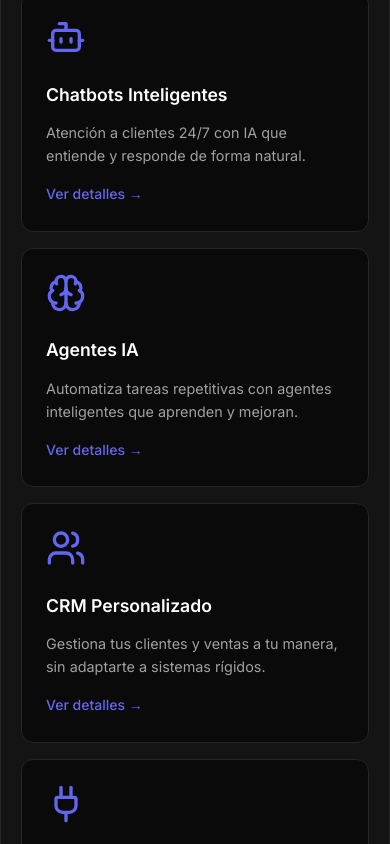
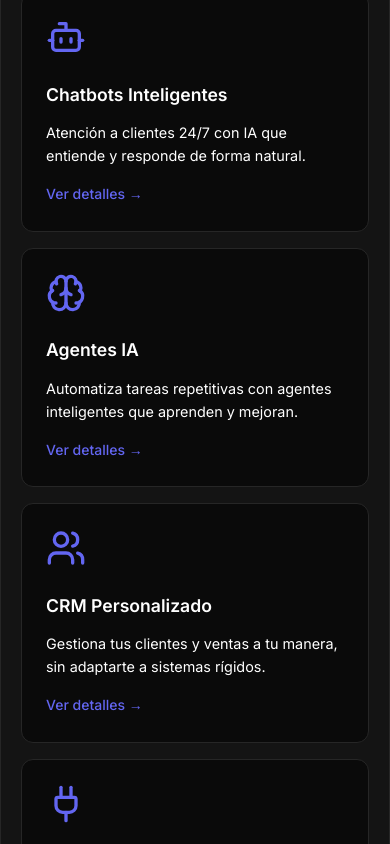
Before and after one commit to xameoc-sys/mattera-web, a website: page index.html in a window 390 px wide. Shown: the part 1100-1944 px from the top of the page. Drawn offline with nearby package versions, Linux system fonts and the light colour scheme.

Commit message:
White text in service cards, no underline on links

```diff
--- a/index.html
+++ b/index.html
@@ -221,12 +221,16 @@
         border-color: var(--accent);
         transform: translateY(-4px);
       }
+      .service-card h3, .service-card p {
+        color: white;
+      }
       .service-card .card-link {
         display: inline-block;
         margin-top: 12px;
         font-size: 0.875rem;
         color: var(--accent);
         font-weight: 500;
+        text-decoration: none;
         transition: all 0.3s ease;
       }
       @media (max-width: 768px) {
```
